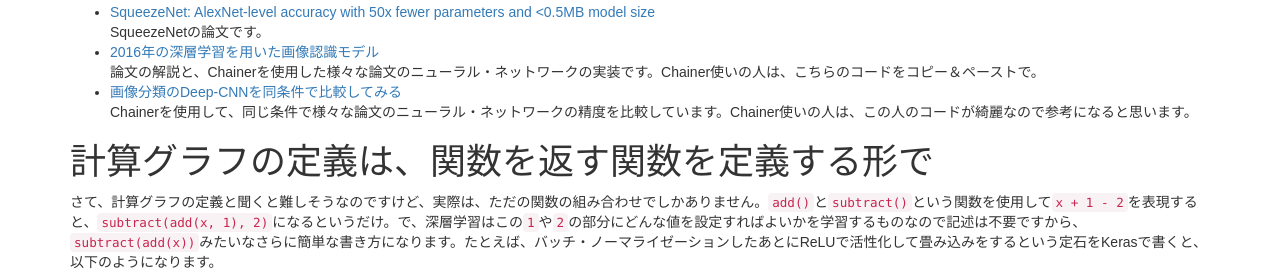
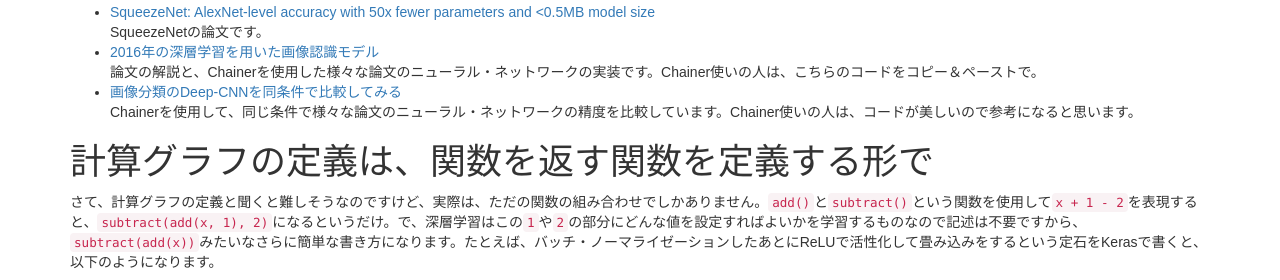
Before and after one commit to tail-island/tail-island.github.io, a Jekyll site: the page built from _posts/2017-10-25-keras-and-fp.md, in a window 1280 px wide and 900 px high, scrolled down 553 px. Shown: the part 156-436 px from the top of the window. Built offline with Jekyll 4.4.1, drawn with Linux system fonts in a browser that asks for light colours.

Commit message:
keras and fp is added.

```diff
--- a/_posts/2017-10-25-keras-and-fp.md
+++ b/_posts/2017-10-25-keras-and-fp.md
@@ -23,7 +23,7 @@ tags:     ["Keras, 深層学習, 関数型プログラミング"]
 * [Wide Residual Network](https://arxiv.org/abs/1605.07146)<br>Wide ResNetの論文です。
 * [SqueezeNet: AlexNet-level accuracy with 50x fewer parameters and <0.5MB model size](https://arxiv.org/abs/1602.07360)<br>SqueezeNetの論文です。
 * [2016年の深層学習を用いた画像認識モデル](https://qiita.com/aiskoaskosd/items/59c49f2e2a6d76d62798)<br>論文の解説と、Chainerを使用した様々な論文のニューラル・ネットワークの実装です。Chainer使いの人は、こちらのコードをコピー＆ペーストで。
-* [画像分類のDeep-CNNを同条件で比較してみる](https://qiita.com/takedarts/items/fc6f6e96f2d0b7b55630)<br>Chainerを使用して、同じ条件で様々な論文のニューラル・ネットワークの精度を比較しています。Chainer使いの人は、この人のコードが綺麗なので参考になると思います。
+* [画像分類のDeep-CNNを同条件で比較してみる](https://qiita.com/takedarts/items/fc6f6e96f2d0b7b55630)<br>Chainerを使用して、同じ条件で様々な論文のニューラル・ネットワークの精度を比較しています。Chainer使いの人は、コードが美しいので参考になると思います。
 
 # 計算グラフの定義は、関数を返す関数を定義する形で
 
```
Also changed, not shown: other parts of _posts/2017-10-25-keras-and-fp.md (+0 -1 lines).
